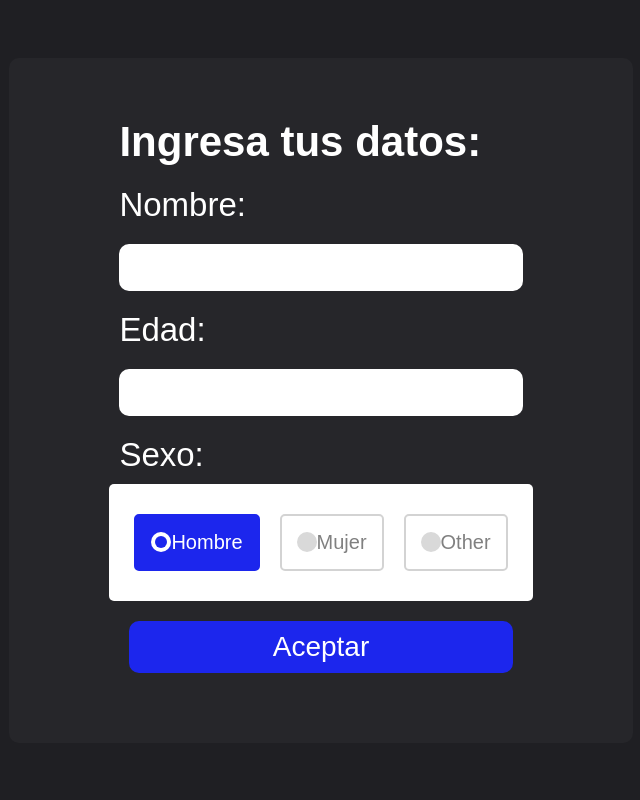
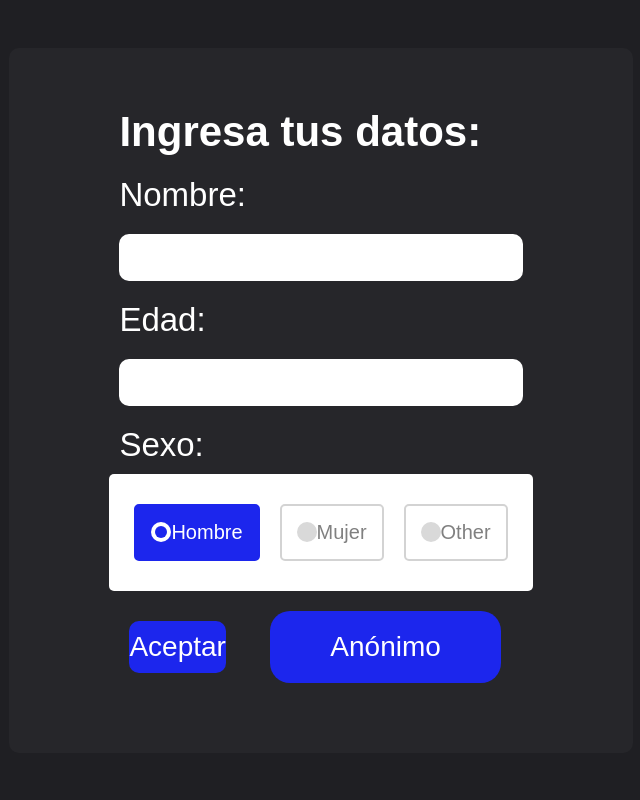
Before and after one commit to leonardo-leon123/depresion, a Flask app: page /registro in a window 1280 px wide. Shown: the part 120-920 px from the top of the page, without its empty margins (319-959 px from the left). Run offline with Flask 2, Linux system fonts and the light colour scheme.

Commit message:
agregamos el anon

```diff
--- a/templates/registro.html
+++ b/templates/registro.html
@@ -14,7 +14,7 @@
         <label class="form-item" for="nombre"> Nombre: </label>
         <input class="form-item" name="nombre" id="nombre" type="text">
         <label class="form-item" for="edad">Edad:</label>
-        <input class="form-item" name="edad" type="number">
+        <input class="form-item" name="edad" id="edad" type="number">
         <label class="form-item" for="sexo">Sexo:</label>
         <div class="wrapper">
             <input type="radio" name="sexo" value="Hombre" id="option-1" checked>
@@ -33,10 +33,21 @@
                  <span>Other</span>
               </label>
            </div>
-        <input class="form-item button-form" value="Aceptar" type="submit">
+           <div class="btn-container">
+             <input class="form-item button-form" value="Aceptar" type="submit">
+             <button class="button-form" onclick="anon()">Anónimo</button>
+           </div>
     </form>
 </section>
 
+<script>
+  function anon()
+  {
+    document.getElementById("nombre").value = "Anónimo"
+    document.getElementById("edad").value = "0"
+    document.getElementById("option-3").checked = true
+  }
+</script>
 
 
 
```
